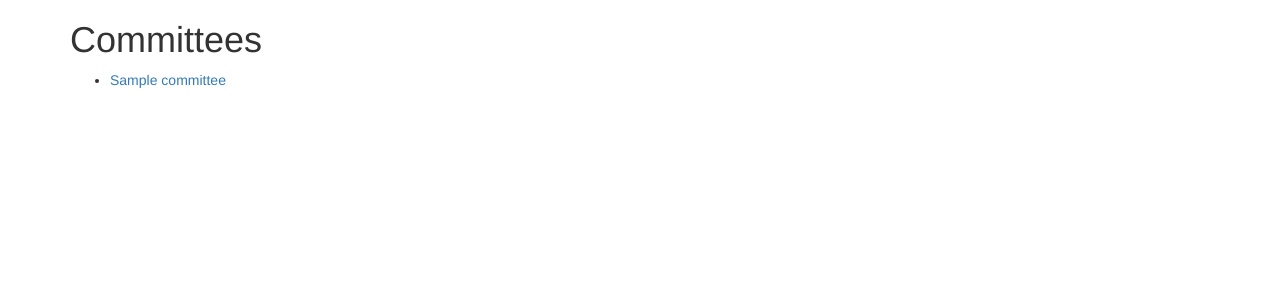
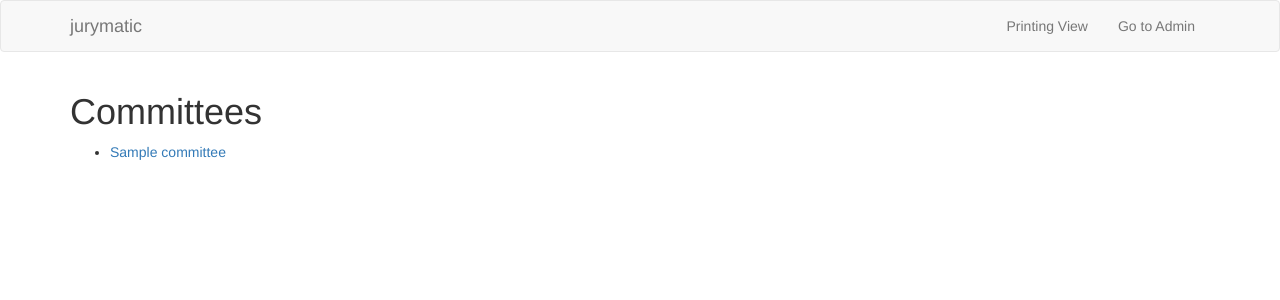
Before and after one commit to wolfskaempf/jurymatic, a Django app: page / in a window 1280 px wide. Shown: the top 300 px of the page. Run offline with Django 3.2, Linux system fonts and the light colour scheme; tables that the repository leaves empty hold one stand-in row (values such as "Sample post"); some libraries are stand-ins or nearby versions.

Commit message:
add navbar and include it in all child templates

```diff
--- a/jurycore/templates/jurycore/committee_list.html
+++ b/jurycore/templates/jurycore/committee_list.html
@@ -5,6 +5,7 @@
 
 
 {% block navbar %}
+{% include "jurycore/navbar.html" %}
 {% endblock %}
 
 {% block content %}
--- a/jurycore/templates/jurycore/committee_show.html
+++ b/jurycore/templates/jurycore/committee_show.html
@@ -5,6 +5,7 @@
 
 
 {% block navbar %}
+{% include "jurycore/navbar.html" %}
 {% endblock %}
 
 {% load staticfiles %}
--- /dev/null
+++ b/jurycore/templates/jurycore/navbar.html
@@ -0,0 +1,29 @@
+{% load staticfiles %}
+
+<nav class="navbar navbar-default hidden-print" role="navigation">
+  <div class="container">
+    <div class="navbar-header">
+      <button type="button" class="navbar-toggle collapsed" data-toggle="collapse" data-target="#navbar" aria-expanded="false" aria-controls="navbar">
+        <span class="sr-only">Toggle navigation</span>
+        <span class="icon-bar"></span>
+        <span class="icon-bar"></span>
+        <span class="icon-bar"></span>
+      </button>
+      <a class="navbar-brand" href="{% url 'jurycore:committee_list' %}">jurymatic</a>
+    </div>
+    <div id="navbar" class="navbar-collapse collapse">
+    <!-- /.navbar-header -->
+      <!--/.nav navbar-nav-->
+
+      <ul class="nav navbar-nav navbar-right">
+        <li><a href="{% url 'jurycore:printing_view' %}">Printing View</a></li>
+        <li><a href="/admin/">Go to Admin</a></li>
+      </ul>
+
+
+    </div>
+    <!--/.navbar-collapse -->
+  </div>
+  <!--/.container -->
+</nav>
+<!--/.navbar -->
--- a/jurycore/templates/jurycore/printing_view.html
+++ b/jurycore/templates/jurycore/printing_view.html
@@ -5,6 +5,7 @@
 
 
 {% block navbar %}
+{% include "jurycore/navbar.html" %}
 {% endblock %}
 
 {% block content %}
```
